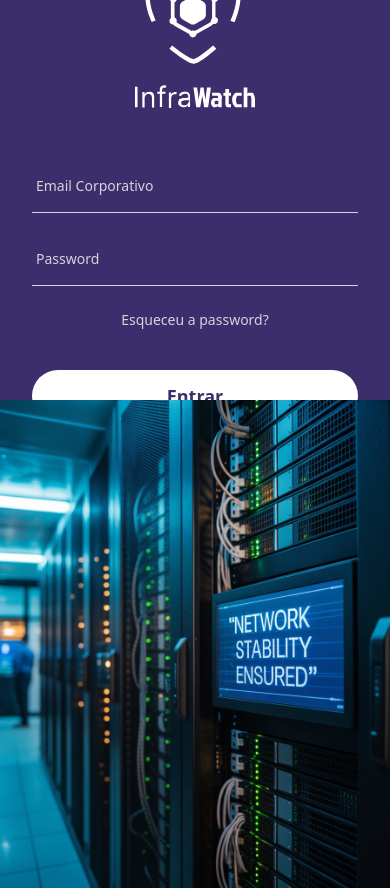
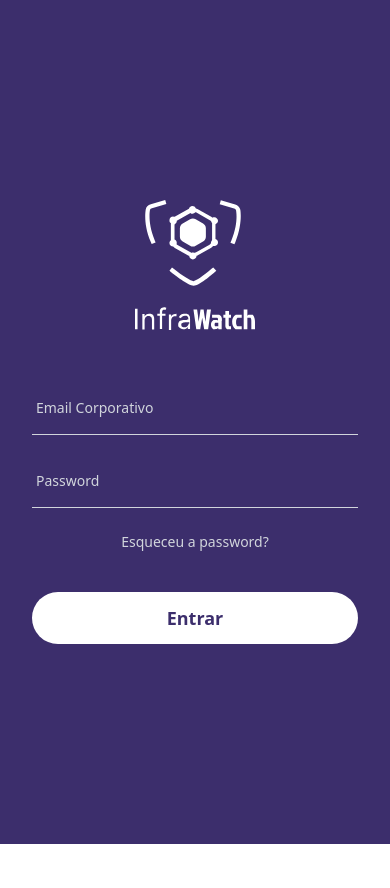
Before and after one commit to SegmentationFault42/InfraWatch-Frontend, a React (Vite) app: page / in a window 390 px wide. After the commit the page ends 844 px from the top, so only its background shows below. Built offline with nearby package versions, Linux system fonts and the light colour scheme.

Commit message:
:construction: Responsividade na tela de login.

```diff
--- a/src/layouts/LoginLayout.tsx
+++ b/src/layouts/LoginLayout.tsx
@@ -2,11 +2,17 @@ import loginBack from "../assets/login-back.jpg";
 
 export function LoginLayout({ children }: { children: React.ReactNode }) {
   return (
-    <div className="flex h-screen flex-col md:flex-row">
-      <div className="bg-primary flex items-center justify-center p-8 w-full md:w-[35%] md:max-w-[468px] min-h-[400px]">
+    <div className="flex h-screen flex-col sm:flex-row">
+      {/* Painel do login */}
+      <div className="
+        bg-primary flex items-center justify-center p-8
+        w-full sm:w-1/2 md:w-[35%] md:max-w-[468px] min-h-screen
+      ">
         <div className="w-full max-w-sm">{children}</div>
       </div>
-      <div className="flex-1 w-full">
+
+      {/* Background */}
+      <div className="hidden sm:flex flex-1 w-1/2">
         <img
           src={loginBack}
           alt="Background"
```
Also changed, not shown: src/pages/Login.tsx (+7 -0 lines), src/components/InputField.tsx (line endings or trailing spaces).
